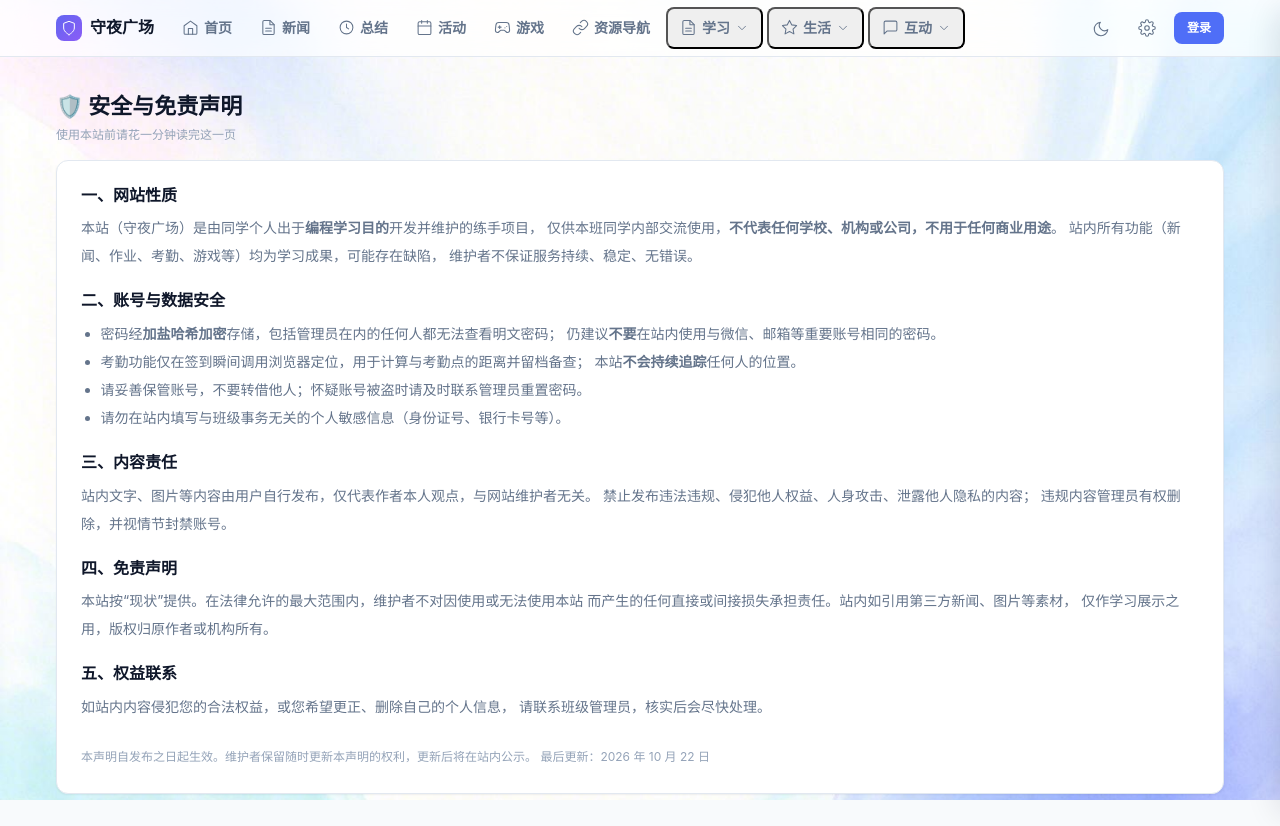
After one commit to cjrq2602/class-portal, a Flask app: page /disclaimer in a window 1280 px wide. The commit adds this page. Run offline with Flask 3, Linux system fonts and the light colour scheme; data that the repository does not hold is empty; some libraries are stand-ins or nearby versions.

Commit message:
feat(legal): 安全与免责声明页——学习性质/账号数据安全/内容责任/免责/权益联系五条，登录页与设置·关于双入口

```diff
--- a/blueprints/main.py
+++ b/blueprints/main.py
@@ -261,6 +261,12 @@ def index():
     )
 
 
+@bp.route("/disclaimer")
+def disclaimer_page():
+    """安全与免责声明：公开展示（游客可读），入口在登录页与设置·关于。"""
+    return render_template("disclaimer.html")
+
+
 @bp.route("/me")
 def me_page():
     """
--- a/templates/base.html
+++ b/templates/base.html
@@ -289,11 +289,12 @@
                 守夜广场 · 班级门户<br>
                 主题与语言设置保存在本机浏览器，不影响其他同学。
             </div>
-            {% if github_url %}
-            <div class="set-row mt-12">
+            <div class="set-row mt-12" style="gap:8px">
+                <a class="btn btn--outline btn--sm" href="/disclaimer">🛡️ 安全与免责声明</a>
+                {% if github_url %}
                 <a class="btn btn--outline btn--sm" href="{{ github_url }}" target="_blank" rel="noopener">源码仓库</a>
+                {% endif %}
             </div>
-            {% endif %}
         </div>
     </div>
 </aside>
--- /dev/null
+++ b/templates/disclaimer.html
@@ -0,0 +1,57 @@
+{% extends "base.html" %}
+{% set active_page = "disclaimer" %}
+{% block title %}安全与免责声明 · 守夜广场{% endblock %}
+
+{% block content %}
+<div class="page-head mt-16">
+    <div>
+        <h1 class="page-head__title">🛡️ 安全与免责声明</h1>
+        <p class="page-head__sub">使用本站前请花一分钟读完这一页</p>
+    </div>
+</div>
+
+<div class="card mt-16" style="padding:var(--sp-24); line-height:2">
+    <h2 style="font-size:var(--fs-16); margin-bottom:8px">一、网站性质</h2>
+    <p class="text-muted">
+        本站（守夜广场）是由同学个人出于<b>编程学习目的</b>开发并维护的练手项目，
+        仅供本班同学内部交流使用，<b>不代表任何学校、机构或公司，不用于任何商业用途</b>。
+        站内所有功能（新闻、作业、考勤、游戏等）均为学习成果，可能存在缺陷，
+        维护者不保证服务持续、稳定、无错误。
+    </p>
+
+    <h2 style="font-size:var(--fs-16); margin:20px 0 8px">二、账号与数据安全</h2>
+    <ul class="text-muted" style="padding-left:1.4em; list-style:disc">
+        <li>密码经<b>加盐哈希加密</b>存储，包括管理员在内的任何人都无法查看明文密码；
+            仍建议<b>不要</b>在站内使用与微信、邮箱等重要账号相同的密码。</li>
+        <li>考勤功能仅在签到瞬间调用浏览器定位，用于计算与考勤点的距离并留档备查；
+            本站<b>不会持续追踪</b>任何人的位置。</li>
+        <li>请妥善保管账号，不要转借他人；怀疑账号被盗时请及时联系管理员重置密码。</li>
+        <li>请勿在站内填写与班级事务无关的个人敏感信息（身份证号、银行卡号等）。</li>
+    </ul>
+
+    <h2 style="font-size:var(--fs-16); margin:20px 0 8px">三、内容责任</h2>
+    <p class="text-muted">
+        站内文字、图片等内容由用户自行发布，仅代表作者本人观点，与网站维护者无关。
+        禁止发布违法违规、侵犯他人权益、人身攻击、泄露他人隐私的内容；
+        违规内容管理员有权删除，并视情节封禁账号。
+    </p>
+
+    <h2 style="font-size:var(--fs-16); margin:20px 0 8px">四、免责声明</h2>
+    <p class="text-muted">
+        本站按“现状”提供。在法律允许的最大范围内，维护者不对因使用或无法使用本站
+        而产生的任何直接或间接损失承担责任。站内如引用第三方新闻、图片等素材，
+        仅作学习展示之用，版权归原作者或机构所有。
+    </p>
+
+    <h2 style="font-size:var(--fs-16); margin:20px 0 8px">五、权益联系</h2>
+    <p class="text-muted">
+        如站内内容侵犯您的合法权益，或您希望更正、删除自己的个人信息，
+        请联系班级管理员，核实后会尽快处理。
+    </p>
+
+    <p class="text-faint mt-24" style="font-size:var(--fs-12)">
+        本声明自发布之日起生效。维护者保留随时更新本声明的权利，更新后将在站内公示。
+        最后更新：2026 年 10 月 22 日
+    </p>
+</div>
+{% endblock %}
--- a/templates/login.html
+++ b/templates/login.html
@@ -25,6 +25,9 @@
         <a href="/reset-password">忘记密码？凭重置码修改</a><br>
         连续输错 5 次将锁定 10 分钟 · 游客也可先玩游戏
     </p>
+    <p class="text-faint text-center mt-8" style="font-size:var(--fs-12)">
+        <a href="/disclaimer">🛡️ 安全与免责声明</a>
+    </p>
 </div>
 {% endblock %}
 
```
